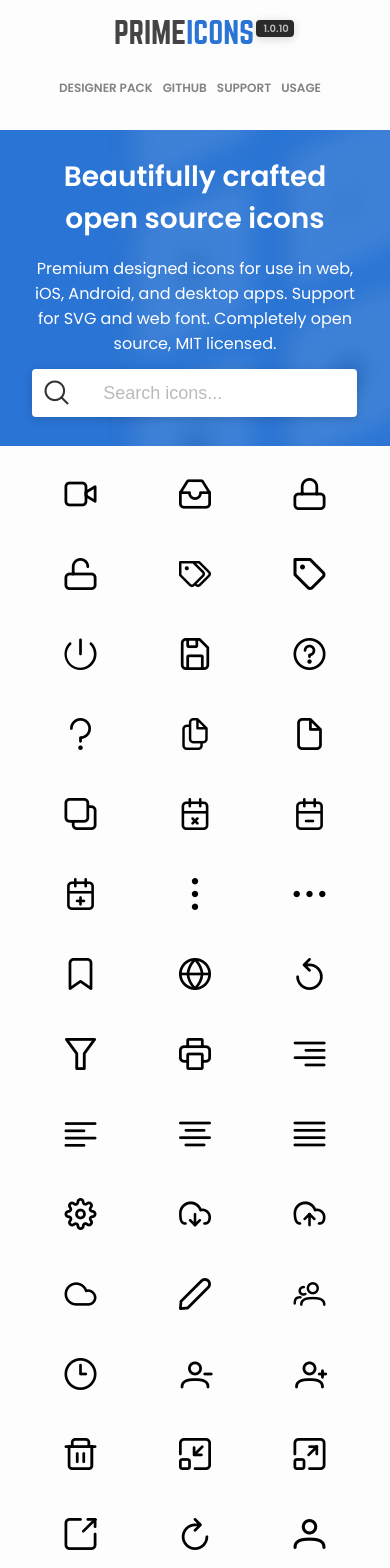
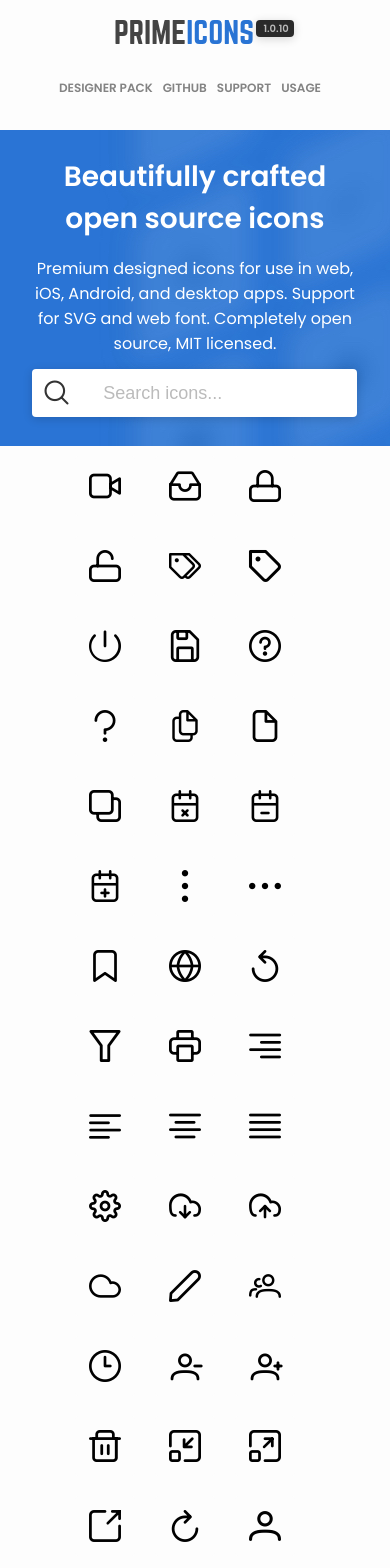
Before and after one commit to yigitfindikli/PrimeIcons, an Angular app: page / in a window 390 px wide. Shown: the top 1568 px of the page. Built offline with nearby package versions, Linux system fonts and the light colour scheme.

Commit message:
grid changed

```diff
--- a/src/app/app.component.css
+++ b/src/app/app.component.css
@@ -134,6 +134,8 @@ input {
 
 .notfound {
   text-align: center;
+  margin: auto;
+  width: 100%;
 }
 
 .iconelement:hover {
@@ -148,16 +150,14 @@ input {
   color: #ffffff;
 }
 
-.flex-container {
+.grid-container {
   background-color: #fdfdfd;
   padding-bottom: 20px;
-  display: flex;
+  display:flex;
+  flex-wrap: wrap;
+  max-width: 660px;
   margin: auto;
-  flex-wrap: wrap;
-  justify-content: space-between;
 }
-
-
 .iconelement {
   width: 60px;
   height: 60px;
@@ -166,6 +166,7 @@ input {
   text-align: center;
   margin: 10px;
   float: none;
+  color: #000000;
 }
 
 .icons {
@@ -173,12 +174,8 @@ input {
   top: 50%;
   transform: translateY(-50%);
   font-size: 2em;
-  color: #000000;
 }
 
-.icons:active {
-  color: #ffffff;
-}
 
 .sticky {
   position: -webkit-sticky;
@@ -199,16 +196,15 @@ input {
   color: #ffffff;
   margin: auto;
   text-align: center;
-  transition: all linear 0.5s;
   z-index: 1;
 }
 
 .leftsticky {
   float: left;
-  margin-left: 0.75em;
+  margin-left: 12%;
   font-size: 0.75em;
   position: relative;
-  top: 30%;
+  top: 36%;
 }
 
 .midcode {
@@ -218,6 +214,8 @@ input {
   border: solid 1px #979797;
   position: relative;
   top: 30%;
+  float: right;
+  margin-right: 12%;
 }
 
 .footer {
@@ -259,7 +257,7 @@ input {
   text-align: -webkit-center;
 }
 
-@media screen and (max-width: 785px) {
+@media screen and (max-width: 795px) {
   .primeimg1 {
     max-width: 200px;
     padding-left: 20px;
@@ -295,19 +293,8 @@ input {
     padding-right: 10px;
   }
 
-  .list2 {
-    height: 130px;
-    display: inline-block;
-    width: 100%;
-    margin-right: 0;
-  }
-
-  .primeimg2 {
-    float: none;
-    height: auto;
-    max-width: 200px;
-    padding-left: 33px;
-    margin: 20px auto 25px;
+  .grid-container{
+    max-width: 340px;
   }
 
   .sticky {
@@ -325,28 +312,53 @@ input {
     text-align: -moz-center;
     margin-left: 0;
     font-size: 1em;
-    position: static;
+    width: 100%;
+    top: 8px;
+    float: none;
+    margin-bottom: 20px;
+  }
+
+  .midcode {
+    text-align: center;
+    text-align: -webkit-center;
+    text-align: -moz-center;
+    width: 100%;
+    margin: auto;
     top: 0;
-    margin-top: 1%;
+
 
   }
 
-  .midcode {
-    margin-top: 0;
-    padding: 5px;
-    top: 0;
-    text-align: center;
-    text-align: -webkit-center;
-    text-align: -moz-center;
+  .list2 {
+    height: 130px;
+    display: inline-block;
+    width: 100%;
+    margin-right: 0;
+  }
+
+  .primeimg2 {
+    float: none;
+    height: auto;
+    max-width: 200px;
+    padding-left: 33px;
+    margin: 20px auto 25px;
   }
 
 }
 
-@media screen and (min-width: 786px) {
+@media screen and (max-width: 430px) {
+  .grid-container{
+    max-width: 260px;
+  }
+}
+
+
+@media screen and (min-width: 795px) {
   .primeimg1 {
     float: left;
     position: relative;
     top: 25%;
+    margin-left: 1%;
   }
 
   .primeimg2 {
--- a/src/app/app.component.html
+++ b/src/app/app.component.html
@@ -29,31 +29,28 @@
     </div>
     <div class="ui-xl-4 ui-lg-3 ui-md-2 ui-sm-1"></div>
   </div>
+
   <div class="ui-g">
-    <div class="ui-g-12" *ngIf="(icons|filter:searchText).length===0">
-      <div class=" ui-g-12 notfound">
+    <div class="notfound" *ngIf="(icons|filter:searchText).length===0">
         <h3>No results for "{{searchText}}"</h3>
         <p> Not finding an icon that you want? <a href="https://github.com/primefaces/primeicons/issues/new">
           File an issue</a> and suggest a new icon.</p>
+    </div>
+      <div class="ui-g-12 ui-g-nopad grid-container">
+        <div class="ui-g-1 iconelement" *ngFor="let icon of icons| filter : searchText; let i = index "
+             (click)="getIcon(icon.properties.id)" [style.backgroundColor]="icon===selectedIcon ? '#2974d4' :''">
+          <i class="icons pi pi-{{icon.properties.name}}" [style.color]="icon===selectedIcon ? '#ffffff' :''"></i>
+        </div>
       </div>
-    </div>
-    <div class="ui-xl-3 ui-lg-3 ui-md-2 ui-sm-1" (click)="unselectIcon()"></div>
-    <div class="flex-container ui-xl-6 ui-lg-6 ui-md-8 ui-sm-10">
+  </div>
 
-      <div class="ui-g-1 iconelement" *ngFor="let icon of icons| filter : searchText; let i = index "
-           (click)="getIcon(icon.properties.id)" [style.backgroundColor]="icon===selectedIcon ? '#2974d4' :''">
-        <i class="icons pi pi-{{icon.properties.name}}" [style.color]="icon===selectedIcon ? '#ffffff' :''"></i>
-      </div>
-    </div>
-    <div class="ui-xl-3 ui-lg-3 ui-md-2 ui-sm-1" (click)="unselectIcon()"></div>
-  </div>
   <div class="sticky" [@popOverState]="show ? 'visible':'hidden'">
-    <div class="leftsticky ui-g-3 ui-sm-12">
+    <div class="leftsticky">
     <span *ngIf="show">
       {{selectedIcon.properties.name}}
     </span>
     </div>
-    <code class="midcode ui-g-8 ui-sm-12">
+    <code class="midcode">
     <span>
       &lt;
     </span>
```
